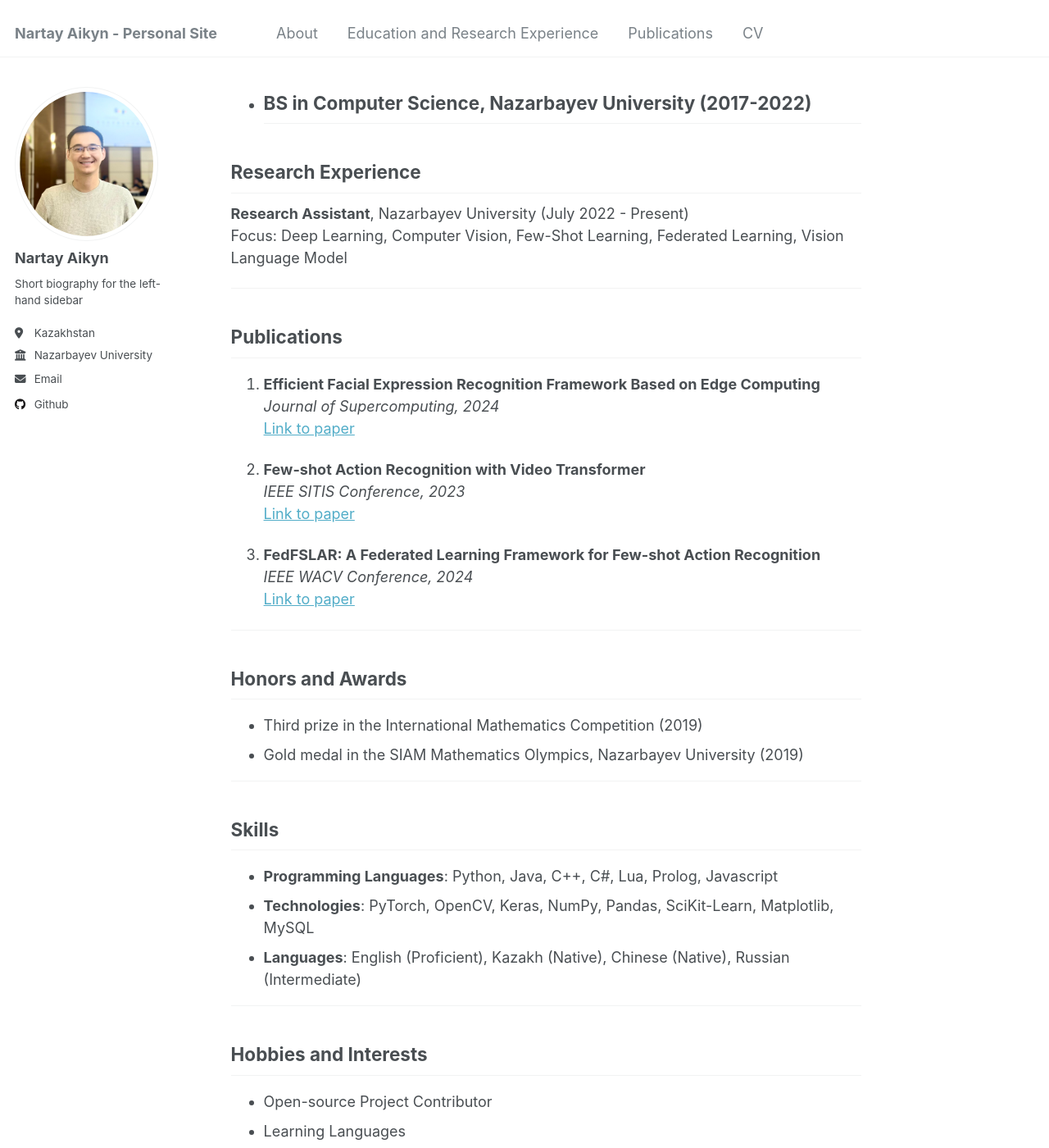
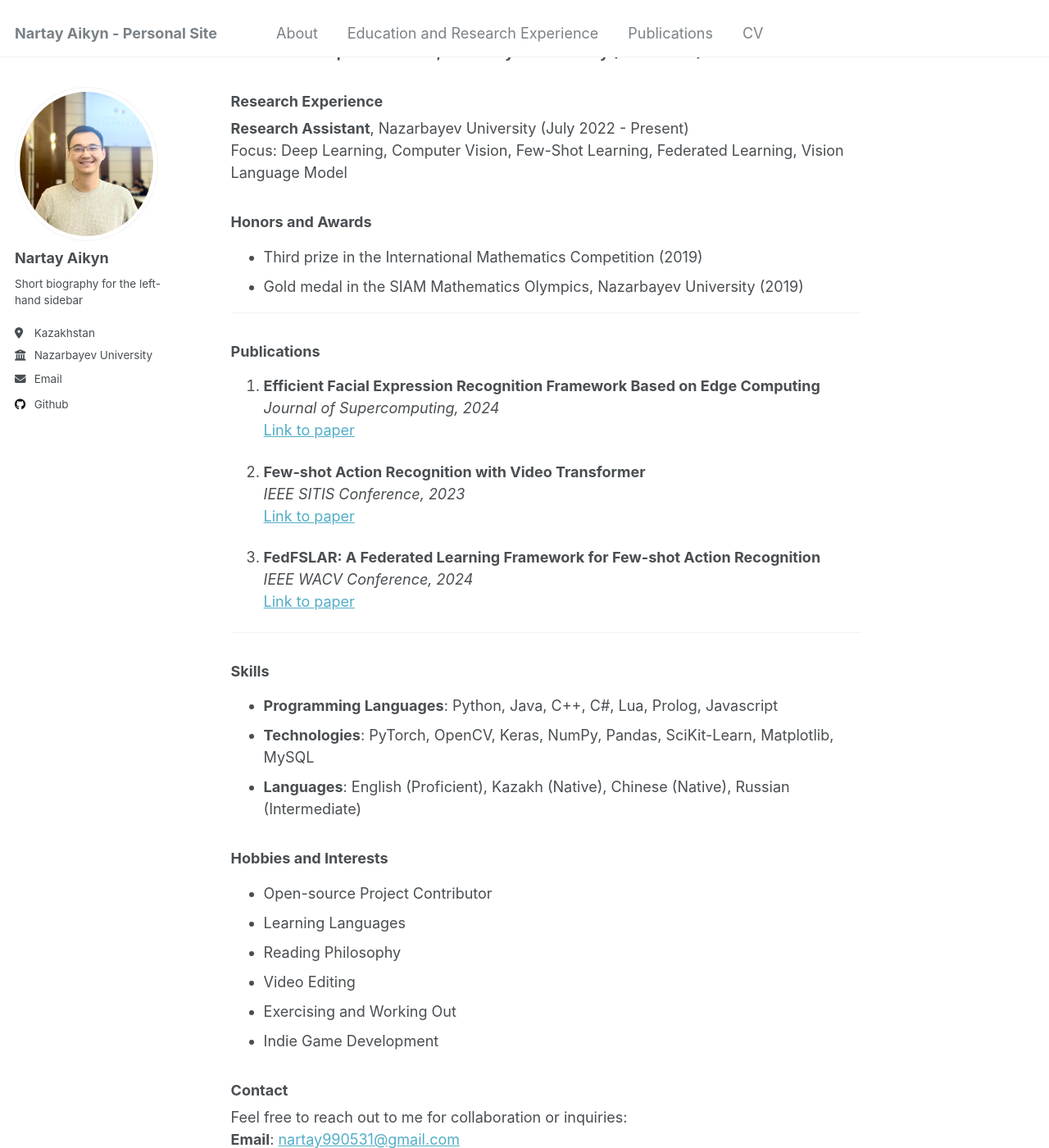
Before and after one commit to NartayAikyn/NartayAikyn.github.io, a Jekyll site: the page built from _pages/about.md, in a window 1280 px wide and 1400 px high, scrolled down 528 px. Shown: the whole window at 82% size. Built offline with Jekyll 4.4.1, drawn with Linux system fonts in a browser that asks for light colours; part of the change alters nothing that is shown.

```diff
--- a/_pages/about.md
+++ b/_pages/about.md
@@ -13,18 +13,21 @@ Whether it’s advancing computer vision or few-shot learning, my goal is to mak
 
 ---
 
-## Education
+### Education
 - **MSc in Data Science, Nazarbayev University (2022-2024)**
 - **BS in Computer Science, Nazarbayev University (2017-2022)**
----
 
-## Research Experience
+### Research Experience
 **Research Assistant**, Nazarbayev University (July 2022 - Present)
 Focus: Deep Learning, Computer Vision, Few-Shot Learning, Federated Learning, Vision Language Model
 
+### Honors and Awards
+- Third prize in the International Mathematics Competition (2019)
+- Gold medal in the SIAM Mathematics Olympics, Nazarbayev University (2019)
+
 ---
 
-## Publications
+### Publications
 1. **Efficient Facial Expression Recognition Framework Based on Edge Computing**
    _Journal of Supercomputing, 2024_
    [Link to paper](https://doi.org/10.1007/s11227-023-05548-x)
@@ -39,20 +42,12 @@ Focus: Deep Learning, Computer Vision, Few-Shot Learning, Federated Learning, Vi
 
 ---
 
-## Honors and Awards
-- Third prize in the International Mathematics Competition (2019)
-- Gold medal in the SIAM Mathematics Olympics, Nazarbayev University (2019)
-
----
-
-## Skills
+### Skills
 - **Programming Languages**: Python, Java, C++, C#, Lua, Prolog, Javascript
 - **Technologies**: PyTorch, OpenCV, Keras, NumPy, Pandas, SciKit-Learn, Matplotlib, MySQL
 - **Languages**: English (Proficient), Kazakh (Native), Chinese (Native), Russian (Intermediate)
 
----
-
-## Hobbies and Interests
+### Hobbies and Interests
 - Open-source Project Contributor
 - Learning Languages
 - Reading Philosophy
@@ -60,7 +55,7 @@ Focus: Deep Learning, Computer Vision, Few-Shot Learning, Federated Learning, Vi
 - Exercising and Working Out
 - Indie Game Development
 
-## Contact
+### Contact
 Feel free to reach out to me for collaboration or inquiries:
 **Email**: [nartay990531@gmail.com](mailto:nartay990531@gmail.com)
 **Phone**: [+7-778-541-2333](tel:+7-778-541-2333)
```
